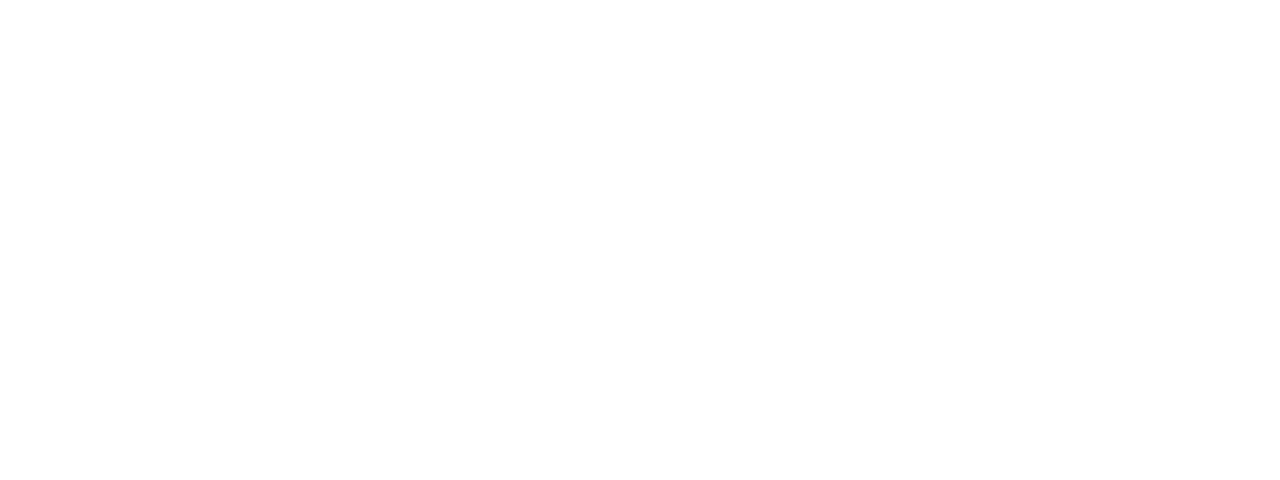
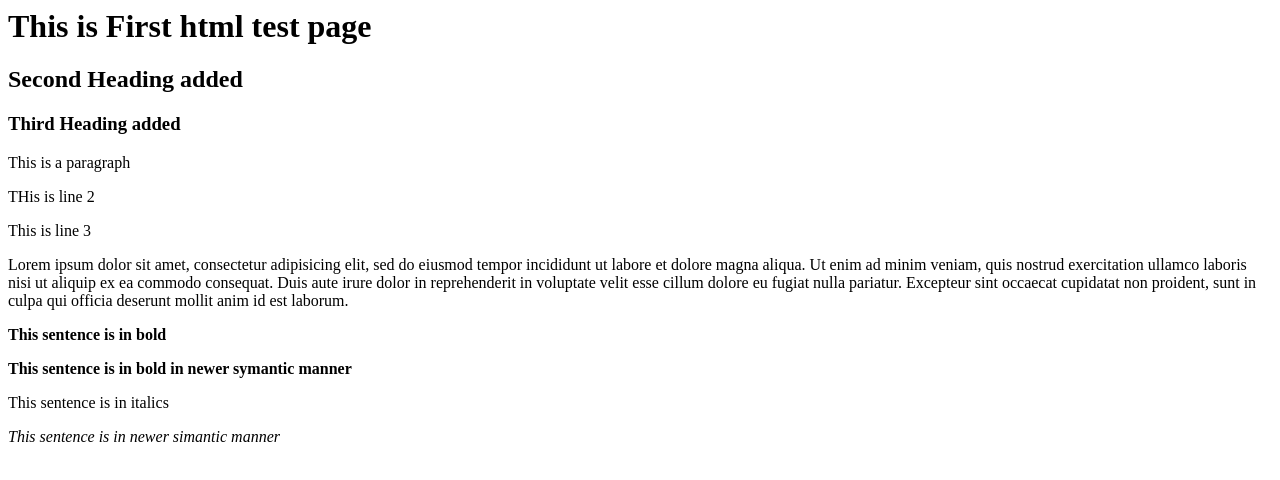
Before and after one commit to csiit810/web-dev-projects, a plain HTML site: page test-site/html-element-tags.html in a window 1280 px wide. Drawn offline with Linux system fonts and the light colour scheme.

Commit message:
HTML Tags and elements

```diff
--- a/test-site/html-element-tags.html
+++ b/test-site/html-element-tags.html
@@ -1,10 +1,28 @@
-<!DOCTYPE html>
-<html lang="en" dir="ltr">
-  <head>
-    <meta charset="utf-8">
-    <title></title>
-  </head>
-  <body>
+<html>
+	<head> </head>
+	<title>First page</title>
+	<body>
+	<h1>This is First html test page</h1>
+	<h2>Second Heading added</h2>
+	<h3> Third Heading added</h3>
 
-  </body>
+<!-- pragraph tag -->
+	<p> This is a paragraph</p><p>THis is line 2</p><p> This is line 3</p>
+
+<!-- lorem ipsum tag -->
+	<p>Lorem ipsum dolor sit amet, consectetur adipisicing elit, sed do eiusmod tempor incididunt ut labore et dolore magna aliqua. Ut enim ad minim veniam, quis nostrud exercitation ullamco laboris nisi ut aliquip ex ea commodo consequat. Duis aute irure dolor in reprehenderit in voluptate velit esse cillum dolore eu fugiat nulla pariatur. Excepteur sint occaecat cupidatat non proident, sunt in culpa qui officia deserunt mollit anim id est laborum.</p>
+
+
+<!-- bold and italic tags -->
+
+<!-- bold -->
+<p><b>This sentence is in bold</b></p>
+<p><strong>This sentence is in bold in newer symantic manner</strong></p>
+
+<!-- italic -->
+<p>This sentence is in italics</p>
+<p><em>This sentence is in newer simantic manner</em></p>
+
+
+	</body>
 </html>
```
